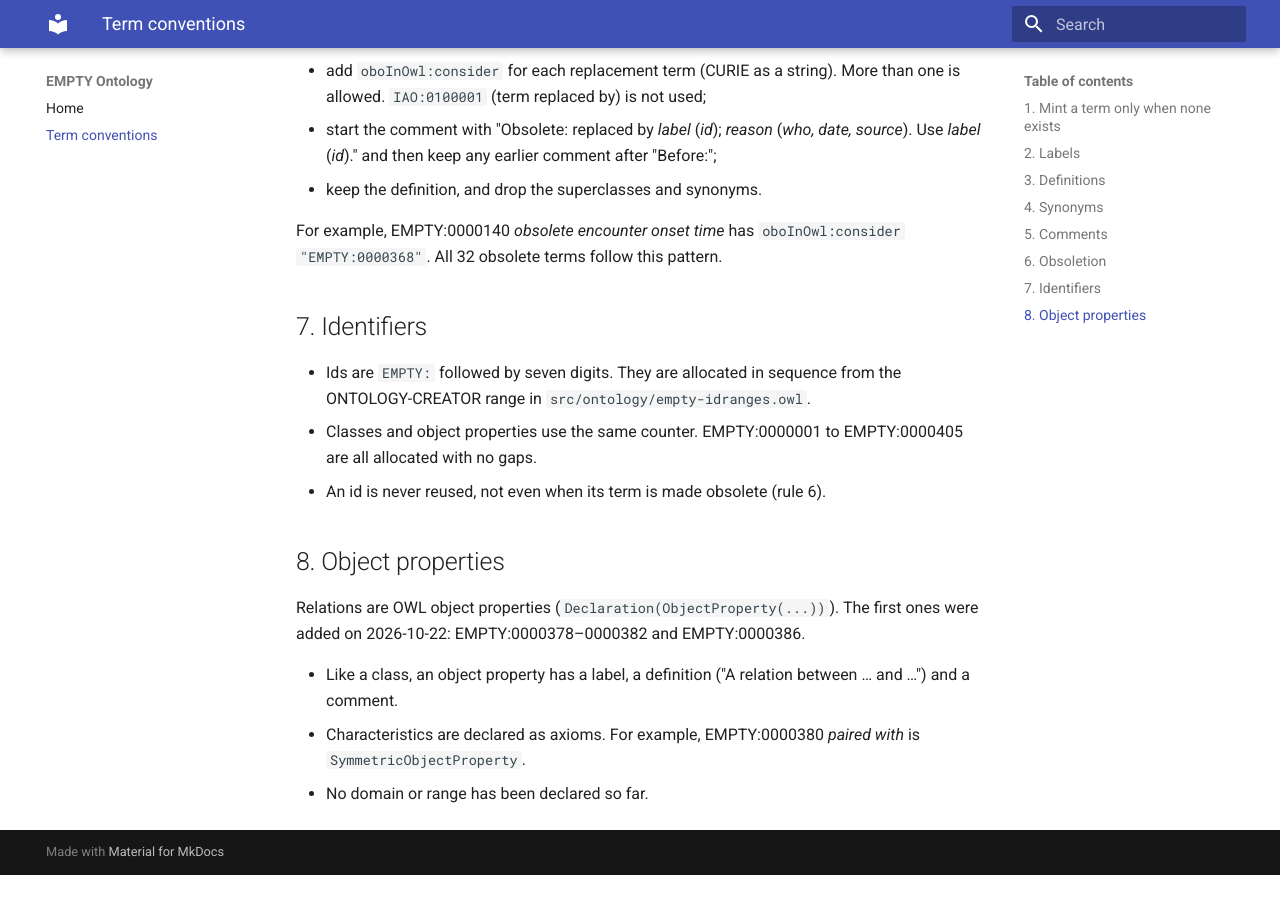
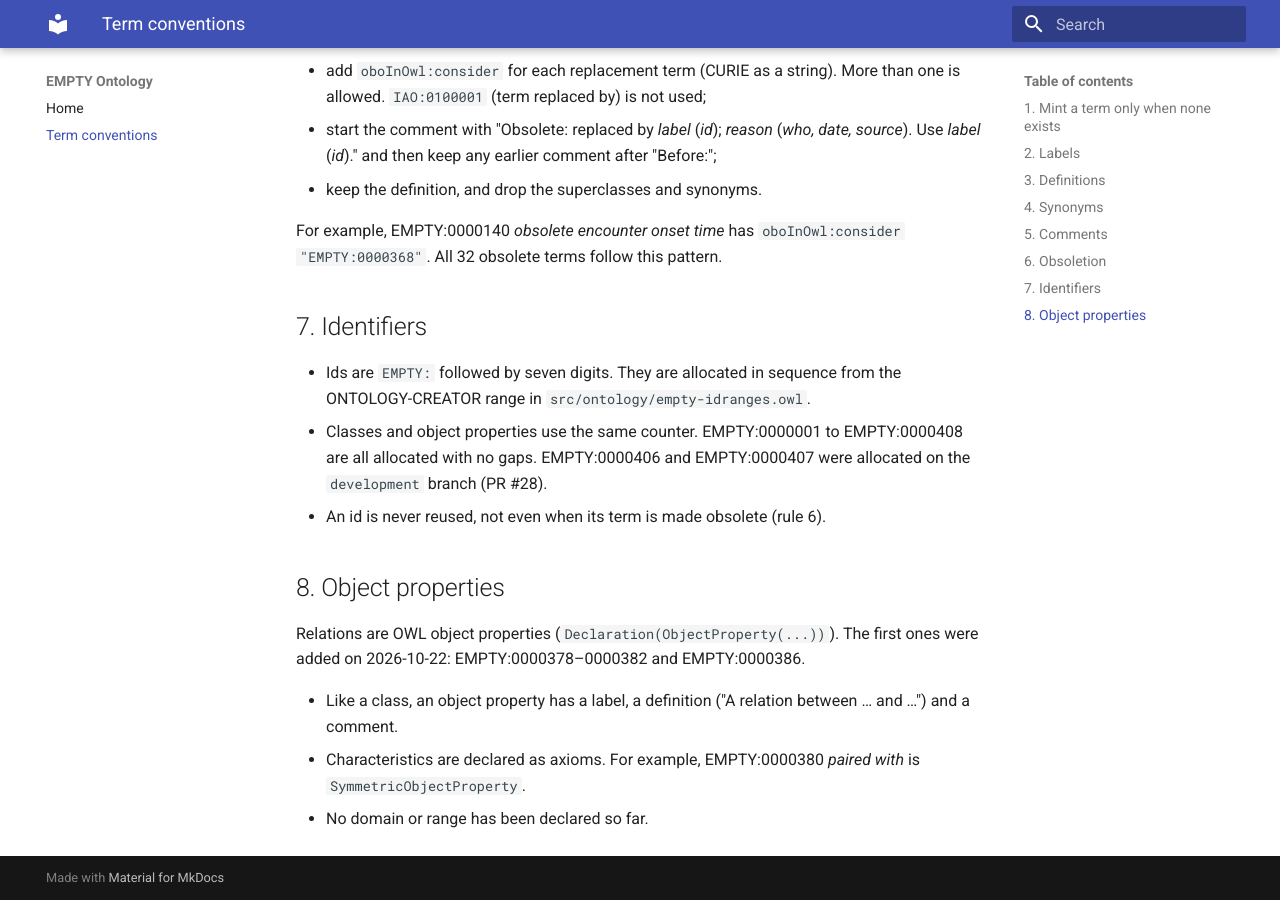
Before and after one commit to Waltham-Data-Science/empty-ontology, an MkDocs documentation site: the page built from docs/conventions.md, in a window 1280 px wide and 900 px high, scrolled down 3075 px. Built offline with MkDocs 1.6.1 and Material for MkDocs 9.7.7, drawn with Linux system fonts in a browser that asks for light colours; before the commit the page ends 3950 px from its top, so only the background shows below that.

Commit message:
EMPTY:0000408 number of electrodes (Jess, 2026-10-27)
Decided by Jess Haley on 2026-10-27 in did-schema
V_eta_go_forward_class_audit.md [number of electrodes minted]: the
variable for a device's electrode count, label "number of electrodes",
definition "The number of electrodes a device has." Used for the
electrode count of a multielectrode array ([n-trode is a multielectrode
array]). Under parameter (EMPTY:0000080), like number of organisms per
arena (EMPTY:0000365) and filter order (EMPTY:0000394). OLS4 and Wikidata
searches recorded in the comment.

EMPTY:0000406 and 0000407 are already allocated on development (#28), so
this term takes 0000408; docs/conventions.md rule 7 says so.

Co-Authored-By: Claude Opus 5.5 <noreply@anthropic.com>
Claude-Session: https://claude.ai/code/session_01FxKLA8Tbf9cpvDe7fuVeKf

```diff
--- a/docs/conventions.md
+++ b/docs/conventions.md
@@ -121,8 +121,9 @@ For example, EMPTY:0000140 *obsolete encounter onset time* has
 
 - Ids are `EMPTY:` followed by seven digits. They are allocated in sequence from the
   ONTOLOGY-CREATOR range in `src/ontology/empty-idranges.owl`.
-- Classes and object properties use the same counter. EMPTY:0000001 to EMPTY:0000405 are all
-  allocated with no gaps.
+- Classes and object properties use the same counter. EMPTY:0000001 to EMPTY:0000408 are all
+  allocated with no gaps. EMPTY:0000406 and EMPTY:0000407 were allocated on the
+  `development` branch (PR #28).
 - An id is never reused, not even when its term is made obsolete (rule 6).
 
 ## 8. Object properties
```
Also changed, not shown: 1 other file.
